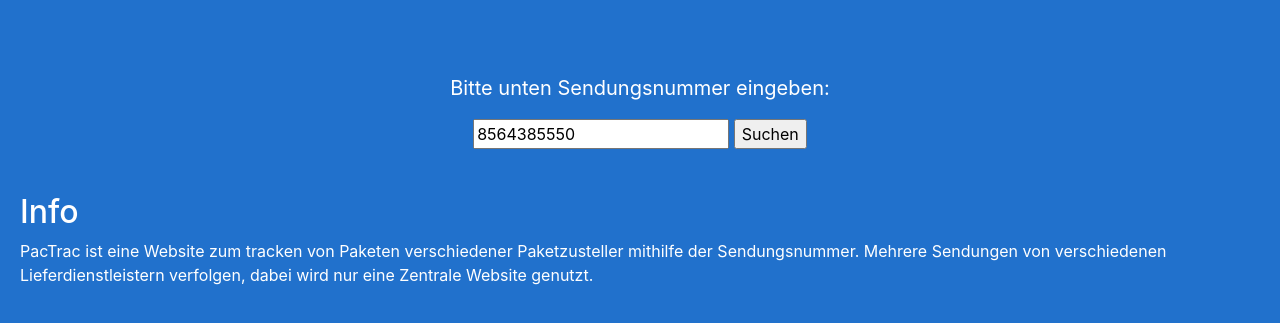
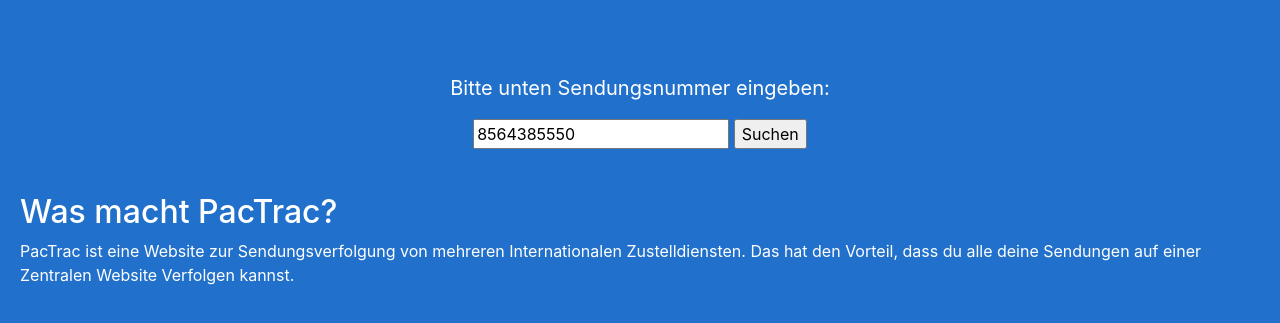
Before and after one commit to Jugendhackt/PacTrac, a plain HTML site: page index.html in a window 1280 px wide. Shown: the part 247-570 px from the top of the page. Drawn offline with nearby package versions, Linux system fonts and the light colour scheme.

Commit message:
Überarbeitung Text der README und Text Website
Überarbeitung Text der README und Text Website.

-Jan
#Maggie

```diff
--- a/index.html
+++ b/index.html
@@ -34,11 +34,8 @@
     <br>
     <div id="Info">
 
-        <h2>Info</h2>
-        <p title="Info zu PacTrac">PacTrac ist eine Website zum tracken von
-            Paketen verschiedener Paketzusteller mithilfe der Sendungsnummer. Mehrere Sendungen von verschiedenen
-            Lieferdienstleistern verfolgen, dabei wird nur eine Zentrale Website genutzt.
-
+        <h2>Was macht PacTrac?</h2>
+        <p title="Info zu PacTrac">PacTrac ist eine Website zur Sendungsverfolgung von mehreren Internationalen Zustelldiensten. Das hat den Vorteil, dass du alle deine Sendungen auf einer Zentralen Website Verfolgen kannst.
         </p>
     </div>
     <div id="loading">
```
Also changed, not shown: 2 other files.
